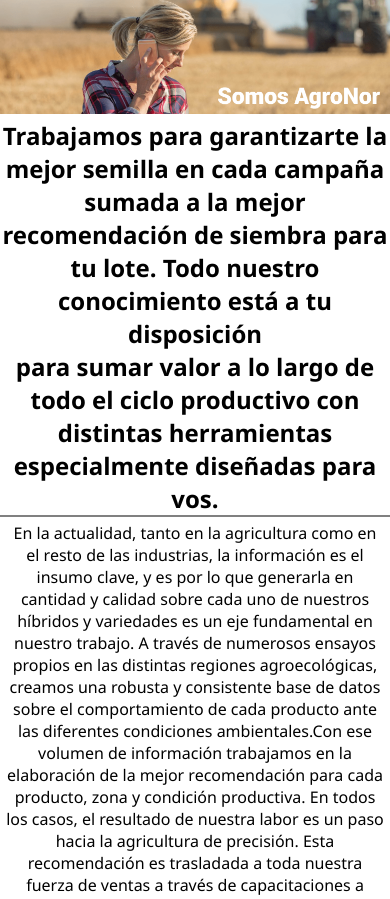
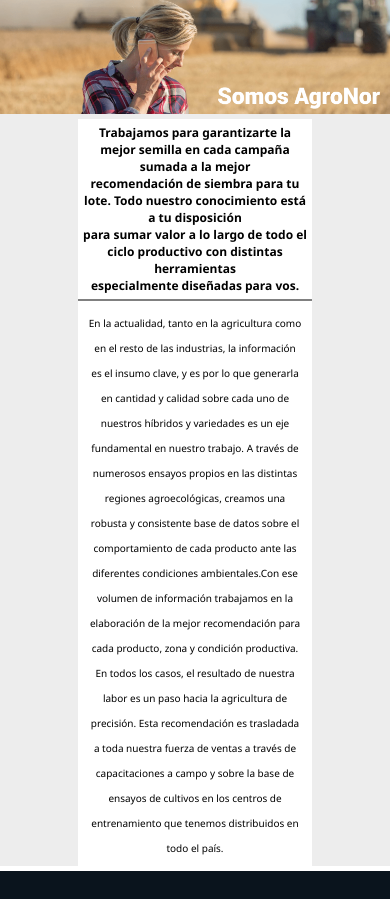
Before and after one commit to Aguscadamuro/proyecto-coder2, a website: page pages/Empresa.html in a window 390 px wide. Shown: the part 118-1017 px from the top of the page. Drawn offline with Linux system fonts and the light colour scheme.

Commit message:
ultimos detalles

```diff
--- a/pages/Empresa.html
+++ b/pages/Empresa.html
@@ -33,21 +33,23 @@
         </header>
         <section class="contenedor2">
             <img src="../imagenes/portada2-min.png" alt="portada" />
-            <h2 class="tituloEmpresa">
-                Trabajamos para garantizarte la mejor semilla en cada campaña sumada a la mejor <br />recomendación de siembra para tu lote.
-                Todo nuestro conocimiento está a tu disposición<br />para sumar valor a lo largo de todo el ciclo productivo con distintas
-                herramientas<br />especialmente diseñadas para vos.
-            </h2>
-            <p class="subtituloEmpresa">
-                En la actualidad, tanto en la agricultura como en el resto de las industrias, la información es el insumo clave, y es por lo
-                que generarla en cantidad y calidad sobre cada uno de nuestros híbridos y variedades es un eje fundamental en nuestro
-                trabajo. A través de numerosos ensayos propios en las distintas regiones agroecológicas, creamos una robusta y consistente
-                base de datos sobre el comportamiento de cada producto ante las diferentes condiciones ambientales.Con ese volumen de
-                información trabajamos en la elaboración de la mejor recomendación para cada producto, zona y condición productiva. En todos
-                los casos, el resultado de nuestra labor es un paso hacia la agricultura de precisión. Esta recomendación es trasladada a
-                toda nuestra fuerza de ventas a través de capacitaciones a campo y sobre la base de ensayos de cultivos en los centros de
-                entrenamiento que tenemos distribuidos en todo el país
-            </p>
+            <div class="contenidoEmpresa">
+                <h2 class="tituloEmpresa">
+                    Trabajamos para garantizarte la mejor semilla en cada campaña sumada a la mejor <br />recomendación de siembra para tu
+                    lote. Todo nuestro conocimiento está a tu disposición<br />para sumar valor a lo largo de todo el ciclo productivo con
+                    distintas herramientas<br />especialmente diseñadas para vos.
+                </h2>
+                <p class="subtituloEmpresa">
+                    En la actualidad, tanto en la agricultura como en el resto de las industrias, la información es el insumo clave, y es
+                    por lo que generarla en cantidad y calidad sobre cada uno de nuestros híbridos y variedades es un eje fundamental en
+                    nuestro trabajo. A través de numerosos ensayos propios en las distintas regiones agroecológicas, creamos una robusta y
+                    consistente base de datos sobre el comportamiento de cada producto ante las diferentes condiciones ambientales.Con ese
+                    volumen de información trabajamos en la elaboración de la mejor recomendación para cada producto, zona y condición
+                    productiva. En todos los casos, el resultado de nuestra labor es un paso hacia la agricultura de precisión. Esta
+                    recomendación es trasladada a toda nuestra fuerza de ventas a través de capacitaciones a campo y sobre la base de
+                    ensayos de cultivos en los centros de entrenamiento que tenemos distribuidos en todo el país.
+                </p>
+            </div>
         </section>
         <footer class="footer">
             <div class="grupo_1">
--- a/scss/parciales/_contacto.scss
+++ b/scss/parciales/_contacto.scss
@@ -31,6 +31,15 @@
     font-size: 30px;
     margin-bottom: 20px;
 }
+.input_contacto,
+.text_contacto {
+    width: 100%;
+    margin-bottom: 20px;
+    padding: 7px;
+    box-sizing: border-box;
+    font-size: 17px;
+    border: none;
+}
 .text_contacto {
     min-height: 100px;
     max-height: 200px;
--- a/scss/parciales/_media-querys.scss
+++ b/scss/parciales/_media-querys.scss
@@ -8,6 +8,12 @@
         gap: 15px;
         grid-auto-rows: 36rem;
         width: 95%;
+    }
+    .tituloEmpresa {
+        font-size: 17px;
+    }
+    .subtituloEmpresa {
+        font-size: 12px;
     }
 }
 @media (max-width: 1023px) {
@@ -39,6 +45,12 @@
         gap: 15px;
         grid-auto-rows: 36rem;
         width: 95%;
+    }
+    .tituloEmpresa {
+        font-size: 16px;
+    }
+    .subtituloEmpresa {
+        font-size: 12px;
     }
 }
 @media (max-width: 858px) {
@@ -98,6 +110,12 @@
         grid-auto-rows: 35rem;
         width: 93%;
     }
+    .tituloEmpresa {
+        font-size: 15px;
+    }
+    .subtituloEmpresa {
+        font-size: 12px;
+    }
 }
 
 @media (max-width: 480px) {
@@ -121,6 +139,12 @@
         grid-auto-rows: 33rem;
         width: 91%;
     }
+    .tituloEmpresa {
+        font-size: 12px;
+    }
+    .subtituloEmpresa {
+        font-size: 10px;
+    }
 }
 @media (max-width: 375px) {
     .tituloContacto {
@@ -141,4 +165,8 @@
         grid-auto-rows: 33rem;
         width: 89%;
     }
+    .subtituloEmpresa {
+        font-size: 10px;
+        line-height: 20px;
+    }
 }
```
Also changed, not shown: css/estilos.css, 1 other file.
